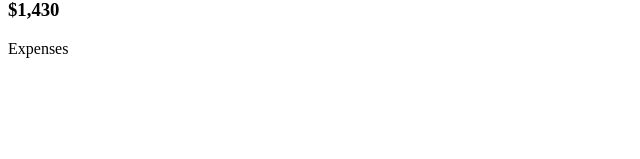
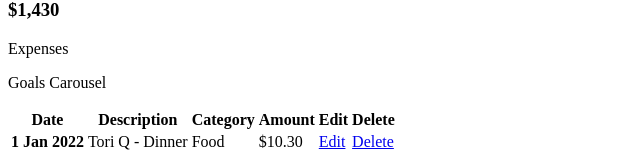
Before and after one commit to chrysaliswoon/sei-project3, a React (Create React App) app: page /dashboard in a window 1280 px wide. Shown: the part 7554-7713 px from the top of the page, without its empty margins (0-640 px from the left). Before the commit the page ends 7628 px from the top, so only its background shows below. Built offline with nearby package versions, Linux system fonts and the light colour scheme; no server answers.

Commit message:
Install Chart JS

```diff
--- a/package.json
+++ b/package.json
@@ -7,6 +7,7 @@
     "@testing-library/jest-dom": "^5.16.3",
     "@testing-library/react": "^12.1.4",
     "@testing-library/user-event": "^13.5.0",
+    "chart.js": "^3.7.1",
     "dotenv": "^16.0.0",
     "react": "^18.0.0",
     "react-dom": "^18.0.0",
--- a/src/pages/dashboard.jsx
+++ b/src/pages/dashboard.jsx
@@ -1,5 +1,6 @@
 import SideNavigation from '../components/navigation/navbar'
 import Accounts from '../components/features/dashboard/accounts'
+import TransactionTable from '../components/features/transactions/transactionTable';
 
 export default function Dashboard() {
   return (
@@ -7,11 +8,19 @@ export default function Dashboard() {
       <div className="flex flex-col w-64 h-screen px-4 py-8 overflow-y-auto border-r">
         <SideNavigation />
       </div>
-      <div className="w-md h-full p-4 m-8 overflow-y-auto">
+      <div className=" p-4 m-8">
         <h1 className="uppercase font-bold">Financial Dashboard</h1>
         <p>Get an overview of your financial transactions here</p>
-        <div className="bg-slate-500 px-10">
-          <Accounts />
+        <div className="grid grid-cols-2 gap-4">
+          <div className="bg-slate-500 px-10">
+            <Accounts />
+          </div>
+          <div className="bg-slate-500 px-10">
+            <p>Goals Carousel</p>
+          </div>
+          <div className="bg-slate-500 px-10">
+            <TransactionTable />
+          </div>
         </div>
       </div>
     </div>
```
Also changed, not shown: 1 other file (tests, documents, lock files or other folders).
